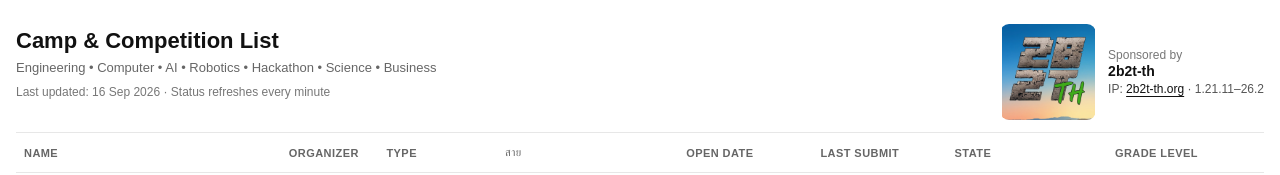
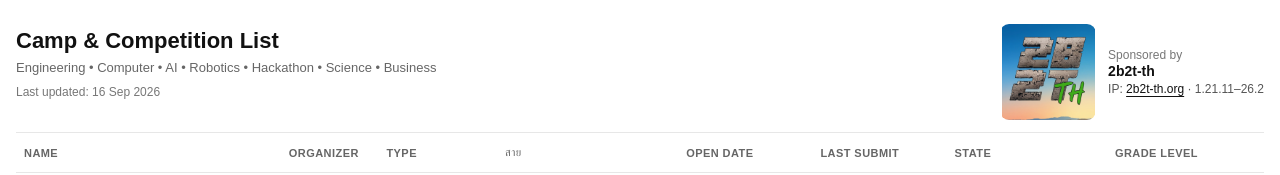
Before and after one commit to PolarBearEX-8/Competition-Lab, a React (Vite) app: page / in a window 1280 px wide. Shown: the top 175 px of the page. Built offline with nearby package versions, Linux system fonts and the light colour scheme.

Commit message:
Remove status refresh label

```diff
--- a/src/App.tsx
+++ b/src/App.tsx
@@ -87,7 +87,7 @@ export default function App() {
   }
 
   return <main>
-    <div className="title-row"><div><h1>Camp & Competition List</h1><p className="sub">Engineering • Computer • AI • Robotics • Hackathon • Science • Business</p><p className="updated">Last updated: 16 Sep 2026 · Status refreshes every minute</p></div><aside className="sponsor" aria-label="Sponsor"><img src="./2b2t-th.png" alt="2b2t-th" /><div><span>Sponsored by</span><strong>2b2t-th</strong><p>IP: <button className="ip-copy" onClick={() => void copyIp()}>2b2t-th.org</button> · 1.21.11–26.2 {copied ? <b className="copied" role="status">Copied!</b> : null}</p></div></aside></div>
+    <div className="title-row"><div><h1>Camp & Competition List</h1><p className="sub">Engineering • Computer • AI • Robotics • Hackathon • Science • Business</p><p className="updated">Last updated: 16 Sep 2026</p></div><aside className="sponsor" aria-label="Sponsor"><img src="./2b2t-th.png" alt="2b2t-th" /><div><span>Sponsored by</span><strong>2b2t-th</strong><p>IP: <button className="ip-copy" onClick={() => void copyIp()}>2b2t-th.org</button> · 1.21.11–26.2 {copied ? <b className="copied" role="status">Copied!</b> : null}</p></div></aside></div>
     <div className="table-wrap" aria-label="Camp and competition list"><div className="row header">{headers.map(header => <div key={header}>{header}</div>)}</div>
       <CampSection title="Open" sectionCamps={grouped.Open} now={now} expandedName={expandedName} onToggle={toggle} />
       <CampSection title="Upcoming" sectionCamps={grouped.Upcoming} now={now} expandedName={expandedName} onToggle={toggle} />
```
